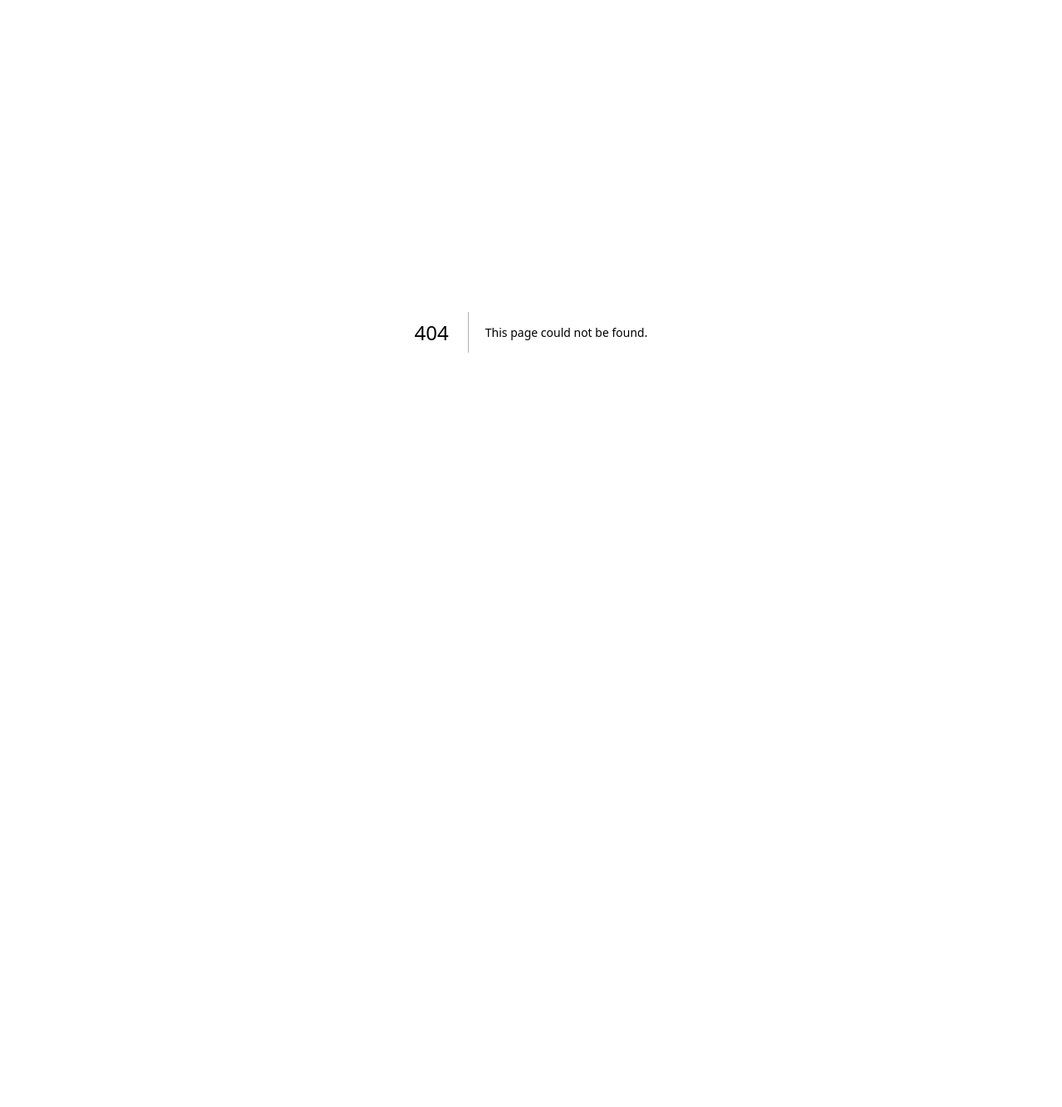
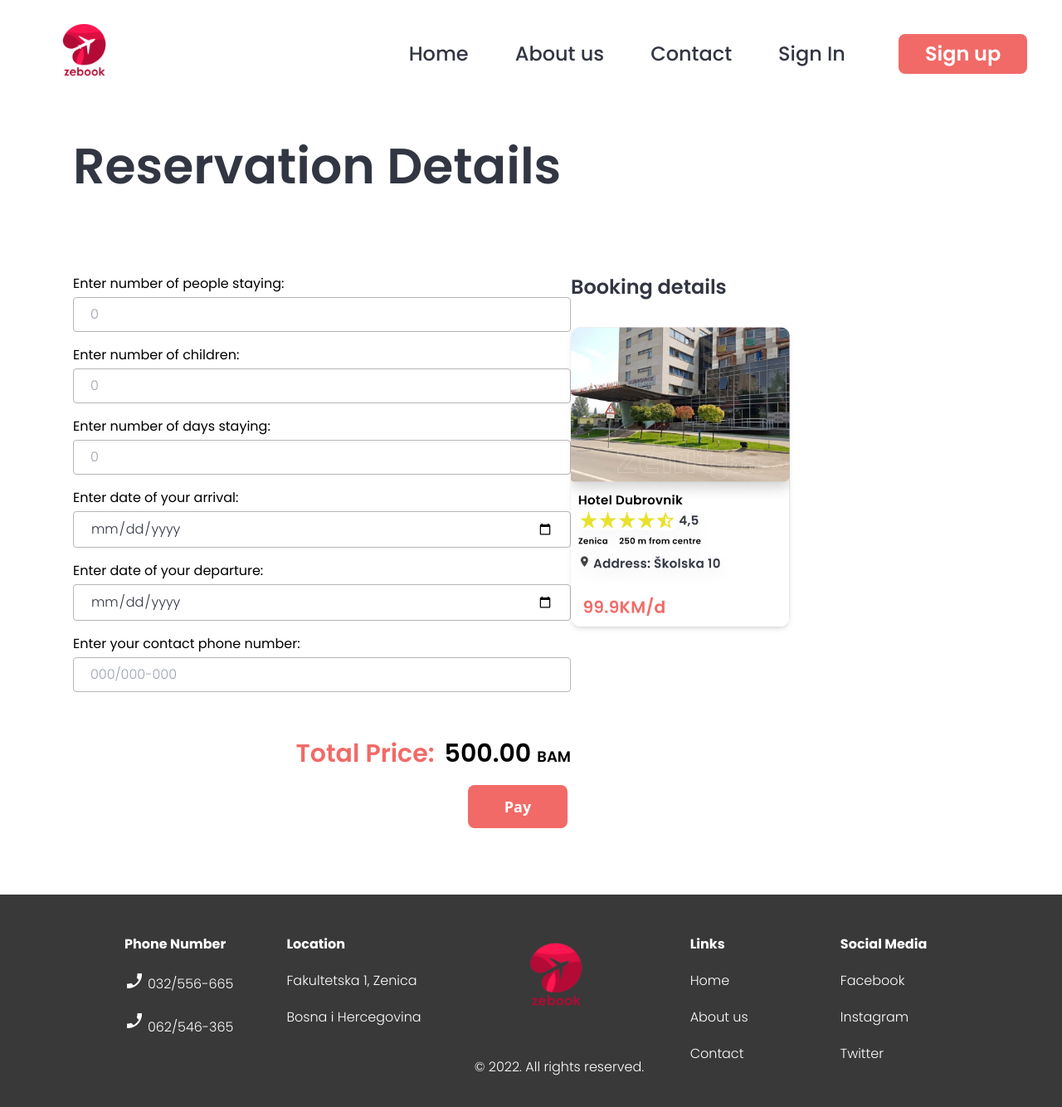
Before and after one commit to SakicHarun/booking_app, a Next.js app: page /reservationdetails in a window 1280 px wide. Before the commit this address had no page. Shown: the top 1334 px of the page at 83% size. Before the commit the page ends 800 px from the top, so only its background shows below. Built offline with nearby package versions, Linux system fonts and the light colour scheme.

Commit message:
azuriranje

```diff
--- /dev/null
+++ b/app/reservationdetails/page.tsx
@@ -0,0 +1,17 @@
+
+import React from 'react'
+import Navbar from '../components/Navbar'
+import ReservationDetails from '../components/ReservationDetails'
+import Footer from '../components/Footer'
+
+const page = () => {
+  return (
+   <>
+   <Navbar/>
+   <ReservationDetails/>
+   <Footer/>
+   </>
+  )
+}
+
+export default page
```
